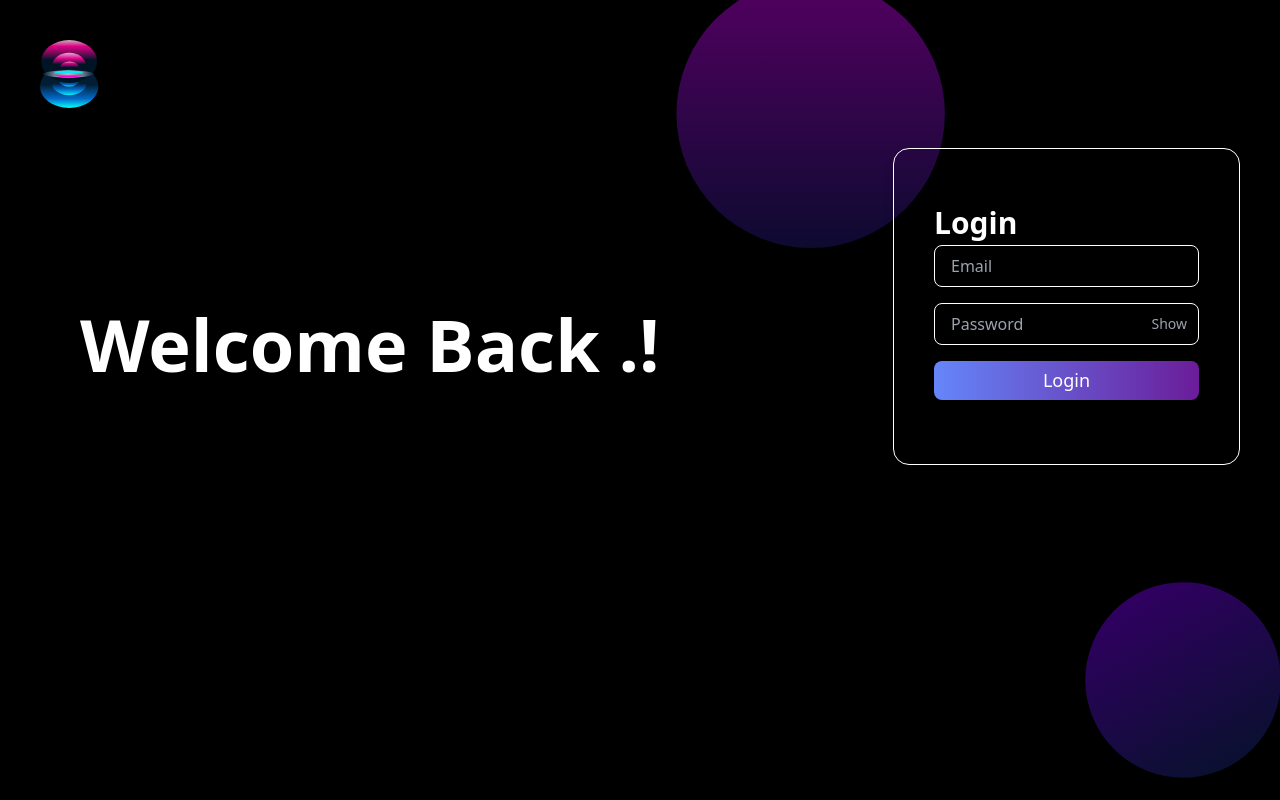
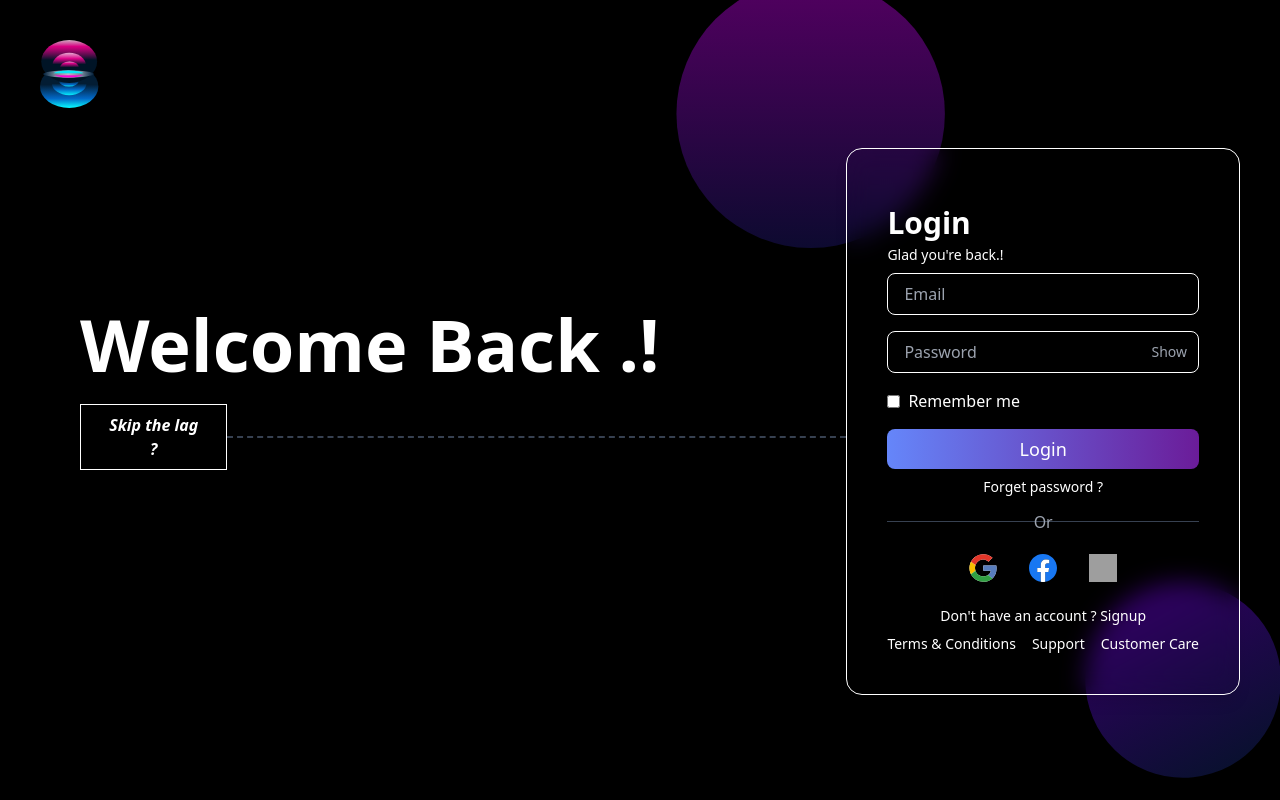
Before and after one commit to akshatgg/Al_Zira, a React (Vite) app: page /login in a window 1280 px wide. Built offline with nearby package versions, Linux system fonts and the light colour scheme; grey boxes are pictures that could not be loaded.

Commit message:
login page all redux problem solved

```diff
--- a/src/Pages/Auth/login.tsx
+++ b/src/Pages/Auth/login.tsx
@@ -2,12 +2,13 @@ import React, { useState, useEffect } from 'react';
 import { useNavigate } from 'react-router-dom';
 import { useDispatch, useSelector } from 'react-redux';
 import { AppDispatch, RootState } from '../../redux/store';
-import { handleEmailLogin } from '../../redux/Slice/AuthSlice';
+import { handleEmailLogin, handleSocialLogin } from '../../redux/Slice/AuthSlice';
 import backgroundImage from '@/assets/Login_Bg.svg';
 import Logo from '@/assets/Logo.svg';
 import Google from '@/assets/Google.svg';
 import Github from '@/assets/Github.svg';
 import Facebook from '@/assets/Facebook.svg';
+import { GoogleAuthProvider, FacebookAuthProvider, GithubAuthProvider } from 'firebase/auth';
 
 const Login: React.FC = () => {
   const navigate = useNavigate();
@@ -29,7 +30,7 @@ const Login: React.FC = () => {
     setFormData((prev) => ({ ...prev, [id]: value }));
   };
 
-  const handleFormSubmit = async (e: React.FormEvent) => {
+  const handleEmail = async (e: React.FormEvent) => {
     e.preventDefault();
     try {
       const resultAction = await dispatch(
@@ -46,6 +47,24 @@ const Login: React.FC = () => {
     }
   };
 
+  const handleSocial = async (
+    e: React.FormEvent,
+    provider: GoogleAuthProvider | FacebookAuthProvider | GithubAuthProvider
+  ) => {
+    e.preventDefault();
+    try {
+      const resultAction = await dispatch(handleSocialLogin(provider));
+
+      if (handleSocialLogin.fulfilled.match(resultAction)) {
+        navigate('/');
+      } else {
+        console.error('Error:', resultAction.payload);
+      }
+    } catch (e: any) {
+      console.error('Error:', e.message);
+    }
+  };
+
   return (
     <div className="flex-1 items-center min-h-screen"
     style={{
@@ -59,19 +78,30 @@ const Login: React.FC = () => {
     <div className="p-10">
       <img src={Logo} alt="Logo" />
     </div>
+
     <div className='flex'>
       <div className="text-white flex-1 pl-20 pt-20 mt-20">
         <h1 className="lg:text-7xl md:text-6xl font-sans font-semibold mb-4">Welcome Back .!</h1>
+        <div className="flex items-center justify-center my-6">
+          <button className="border border-white px-6 py-2 italic font-semibold hover:bg-white hover:border-white hover:text-black transition duration-300">
+            Skip the lag ?
+          </button>
+          <div className="w-5/6 border-t-2 border-dashed border-gray-700"></div>
         </div>
+      </div>
+
       <div className='flex-0 lg:pr-10 md:pr-5'>
-          <div className="text-white border border-white bg-transparent lg:p-10 md:p-6 rounded-2xl shadow-lg">
+        <div className="text-white border border-white bg-transparent backdrop-filter backdrop-blur-md lg:p-10 md:p-6 rounded-2xl shadow-lg">
           <h2 className="lg:text-3xl md:text-2xl font-sans font-semibold mb-1 mt-4">Login</h2>
+          <p className="mb-2 md:text-sm">Glad you're back.!</p>
+
           {error && (
             <div className="bg-red-500 bg-opacity-20 border border-red-500 text-white p-3 rounded-lg mb-4">
               <p className="text-sm">{error}</p>
             </div>
           )}
-            <form onSubmit={handleFormSubmit} className='mb-4'>
+
+          <form onSubmit={handleEmail} className='mb-4'>
             <div className="mb-4">
               <input
                 className="border border-white bg-transparent w-full lg:px-4 lg:py-2 md:px-2 md:py-1 text-white rounded-lg focus:outline-none"
@@ -101,6 +131,19 @@ const Login: React.FC = () => {
                 {showPassword ? "Hide" : "Show"}
               </button>
             </div>
+
+            <div className="flex items-center mb-4">
+              <input
+                id="remember-me"
+                type="checkbox"
+                checked={rememberMe}
+                onChange={(e) => setRememberMe(e.target.checked)}
+                className="mr-2 rounded text-indigo-500 focus:ring-indigo-500"
+              />
+              <label htmlFor="remember-me" className="text-white">Remember me</label>
+            </div>
+
+            <div className="text-center">
               <button
                 type="submit"
                 disabled={loading}
@@ -110,7 +153,57 @@ const Login: React.FC = () => {
               >
                 {loading ? 'Logging in...' : 'Login'}
               </button>
+            </div>
+
+            <div className="text-center text-sm mt-0">
+              <a href="/Forgot_Password" className="text-white hover:underline">Forget password ?</a>
+            </div>
           </form>
+
+          <div className="relative flex items-center justify-center my-6">
+            <div className="w-full border-t border-gray-700"></div>
+            <span className="absolute bg-transparent px-4 text-gray-400">Or</span>
+          </div>
+
+          <div className="flex justify-center mt-0 space-x-4">
+            <button
+              onClick={(e) => handleSocial(e,new GoogleAuthProvider())}
+              disabled={loading}
+              className={`bg-transparent rounded-full p-2 hover:bg-gray-200 transition-all ${
+                loading ? 'opacity-50 cursor-not-allowed' : ''
+              }`}
+            >
+              <img src={Google} alt="Google" className="w-7 h-7" />
+            </button>
+            <button
+              onClick={(e) => handleSocial(e,new FacebookAuthProvider())}
+              disabled={loading}
+              className={`bg-transparent rounded-full p-2 hover:bg-gray-200 transition-all ${
+                loading ? 'opacity-50 cursor-not-allowed' : ''
+              }`}
+            >
+              <img src={Facebook} alt="Facebook" className="w-7 h-7" />
+            </button>
+            <button
+              onClick={(e) => handleSocial(e,new GithubAuthProvider())}
+              disabled={loading}
+              className={`bg-transparent rounded-full p-2 hover:bg-gray-200 transition-all ${
+                loading ? 'opacity-50 cursor-not-allowed' : ''
+              }`}
+            >
+              <img src={Github} alt="Github" className="w-7 h-7" />
+            </button>
+          </div>
+
+          <div className="text-center text-sm mt-4">
+            Don't have an account ? <a href="/signup" className="text-white hover:underline">Signup</a>
+          </div>
+
+          <div className="flex justify-center mt-2 space-x-4 text-sm">
+            <a href="/" className="text-white hover:underline">Terms & Conditions</a>
+            <a href="/" className="text-white hover:underline">Support</a>
+            <a href="/" className="text-white hover:underline">Customer Care</a>
+          </div>
         </div>
       </div>
     </div>
--- a/src/Redux/Slice/AuthSlice.tsx
+++ b/src/Redux/Slice/AuthSlice.tsx
@@ -1,7 +1,14 @@
 // src/redux/slices/AuthSlice.ts
 import { createSlice, createAsyncThunk, PayloadAction } from '@reduxjs/toolkit';
-import { getAuth, signInWithEmailAndPassword, signInWithPopup, OAuthProvider } from 'firebase/auth';
-import { auth } from '../../firebaseConfig.ts';
+import {
+  getAuth,
+  signInWithEmailAndPassword,
+  signInWithPopup,
+  GoogleAuthProvider,
+  FacebookAuthProvider,
+  GithubAuthProvider,
+  browserPopupRedirectResolver
+} from 'firebase/auth';import { auth } from '../../firebaseConfig.ts';
 import { getDoc, doc, updateDoc } from 'firebase/firestore';
 import { db } from '../../firebaseConfig.ts';
 
@@ -65,26 +72,33 @@ export const handleEmailLogin = createAsyncThunk(
 // Async Thunk to handle social login
 export const handleSocialLogin = createAsyncThunk(
   'auth/loginSocial',
-  async (provider: OAuthProvider, { rejectWithValue }) => {
+  async (provider: GoogleAuthProvider | FacebookAuthProvider | GithubAuthProvider, { rejectWithValue }) => {
     try {
       // Sign in with the chosen social provider (Google, Facebook, etc.)
-      const result = await signInWithPopup(auth, provider);
+      const result = await signInWithPopup(auth, provider,browserPopupRedirectResolver);
+      if (result.user) {
+        const userDoc = await getDoc(doc(db, 'users', result.user.uid));
+        console.log(userDoc);
+
+        if (!userDoc.exists()) {
+          await updateDoc(doc(db, 'users', result.user.uid), {
+            lastLogin: new Date(),
+            loginMethod: provider.providerId
+          });
+        }
+
+
+      }
 
       // Get user data from result
       const user = {
         displayName: result.user.displayName || 'User',
         email: result.user.email || '',
       };
+      console.log(user);
 
-      // Fetch user document from Firestore to update last login time
-      const userDoc = await getDoc(doc(db, 'users', result.user.uid));
-      if (!userDoc.exists()) {
-        // Create new user document if it doesn't exist
-        await updateDoc(doc(db, 'users', result.user.uid), {
-          lastLogin: new Date(),
-          loginMethod: provider.providerId, // Save the provider (Google, Facebook, etc.)
-        });
-      }
+
+
 
       // Return user data
       return user;
```
Lines whose indentation alone changed are shown as unchanged.
